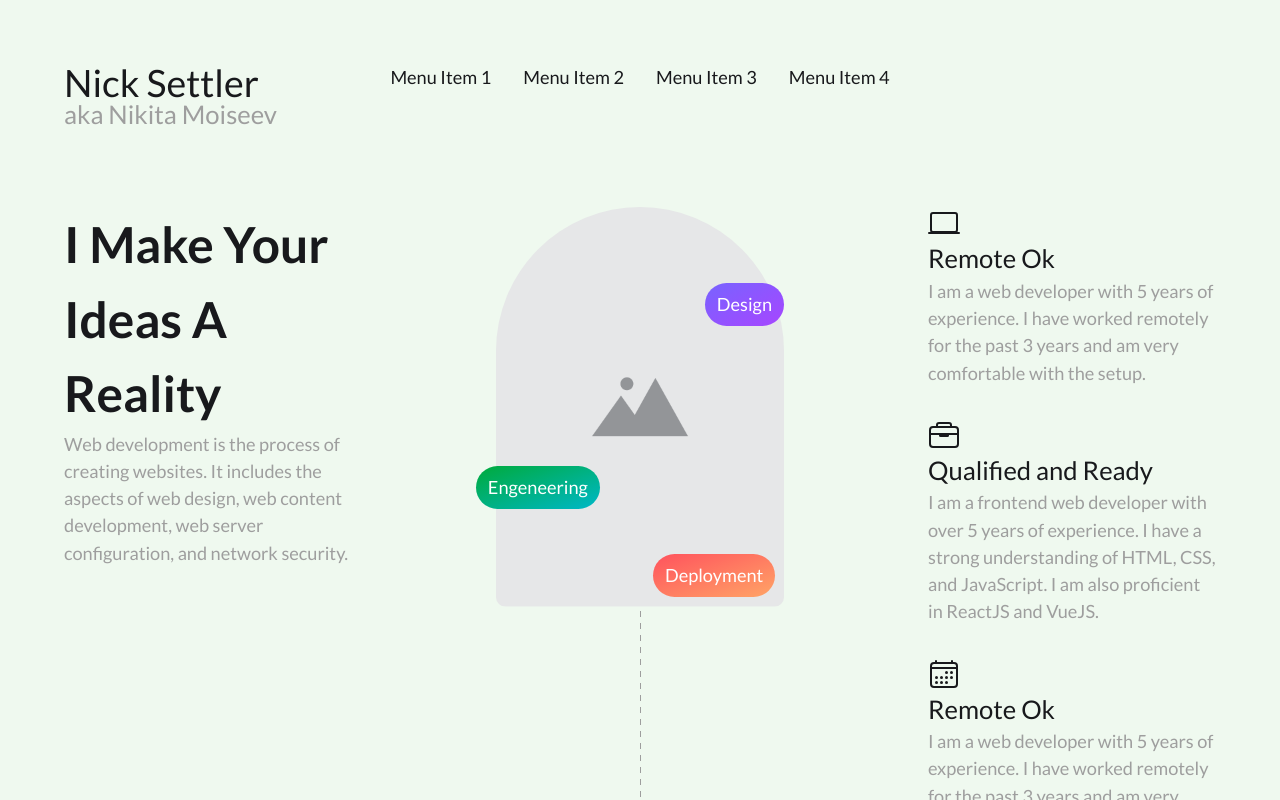
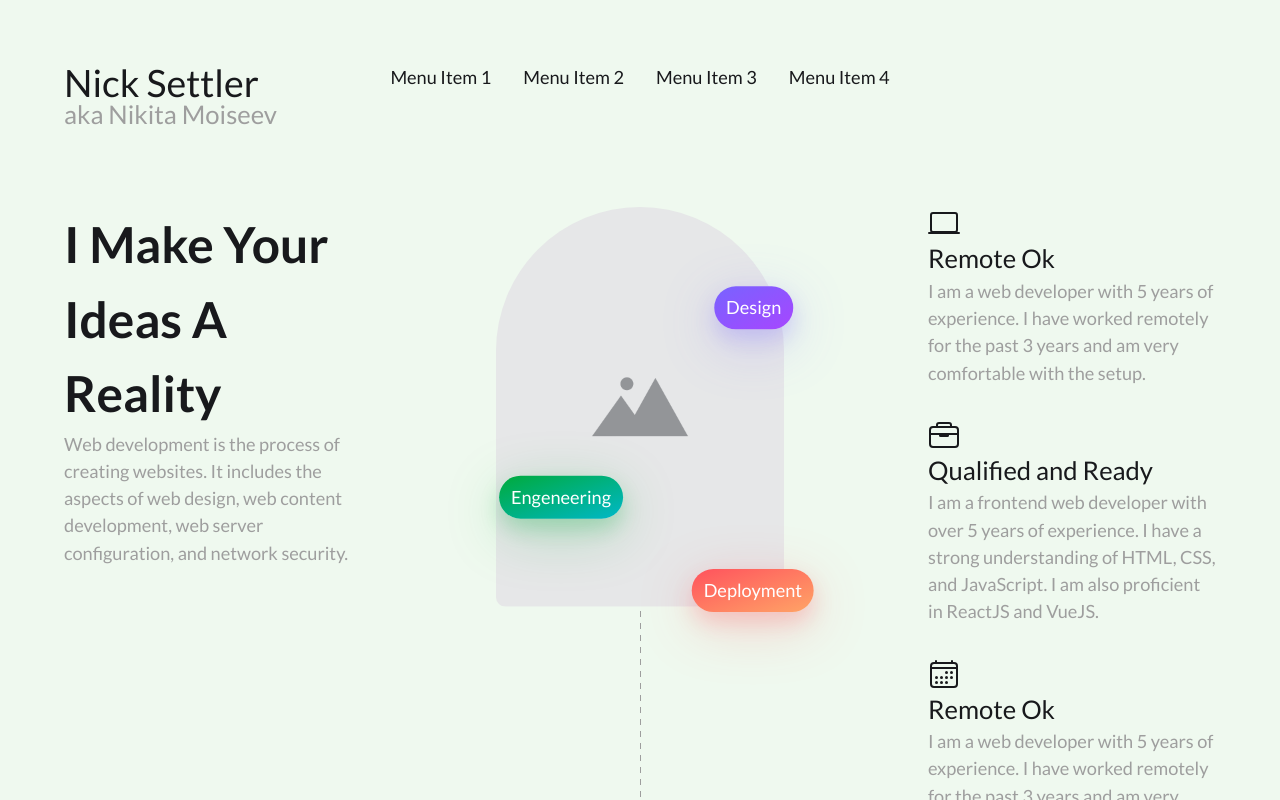
Before and after one commit to NickSettler/ITW-project-2, a website built with webpack: page src/index.html in a window 1280 px wide. Both pictures are taken after a click on the link "Menu Item 1". Built offline with nearby package versions, Linux system fonts and the light colour scheme.

Commit message:
adds tags shadow and tags transforming with mouse move

```diff
--- a/src/assets/css/sections/header.scss
+++ b/src/assets/css/sections/header.scss
@@ -104,6 +104,8 @@ header.header {
         z-index: 3;
 
         &:nth-of-type(1) {
+          @include shadow(4, palette(extra2, main));
+
           top: 12%;
           right: 0;
           background: linear-gradient(to top left, palette(extra1, main), palette(extra2, main));
@@ -111,6 +113,8 @@ header.header {
         }
 
         &:nth-of-type(2) {
+          @include shadow(4, palette(success, main));
+
           top: 41%;
           left: -7%;
           background: linear-gradient(to top left, palette(info, main), palette(success, main));
@@ -118,6 +122,8 @@ header.header {
         }
 
         &:nth-of-type(3) {
+          @include shadow(4, palette(danger, main));
+
           top: 55%;
           right: 3%;
           background: linear-gradient(to top left, palette(warning, main), palette(danger, main));
--- a/src/index.js
+++ b/src/index.js
@@ -1 +1,30 @@
 import "./assets/css/main.scss";
+
+/**
+ * Adds header tags transform depending on mouse position
+ * @param {MouseEvent} e - mouse move event upon document
+ */
+const translateHeaderTags = (e) => {
+    const {clientX: x, clientY: y} = e;
+    const {innerWidth: width, innerHeight: height} = window;
+
+    const tags = Array.from(document.querySelectorAll(".header-photo-block p"));
+
+    const k = 0.2;
+
+    tags.map((tag, i) => {
+        const box = tag.getBoundingClientRect();
+        const tagCenterX = box.left + box.width / 2;
+        const tagCenterY = box.top + box.height / 2;
+
+        const xDiff = tagCenterX - x;
+        const yDiff = tagCenterY - y;
+
+        const xPercent = (xDiff / width) * 100 * k + i * 10;
+        const yPercent = (yDiff / height) * 100 * k + i * 10;
+
+        tag.style.transform = `translate(${xPercent}%, ${yPercent}%)`;
+    })
+}
+
+document.addEventListener("mousemove", translateHeaderTags);
```
